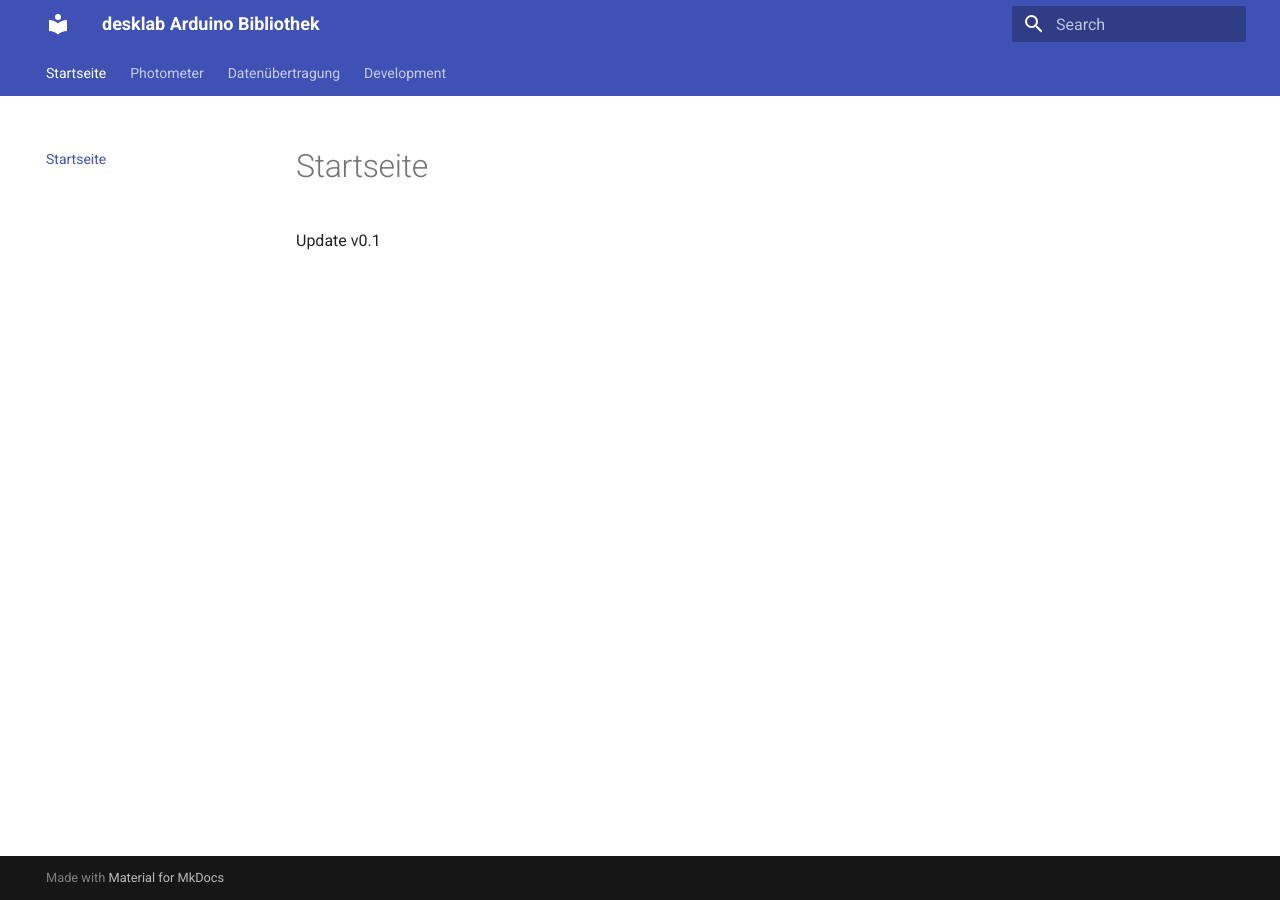
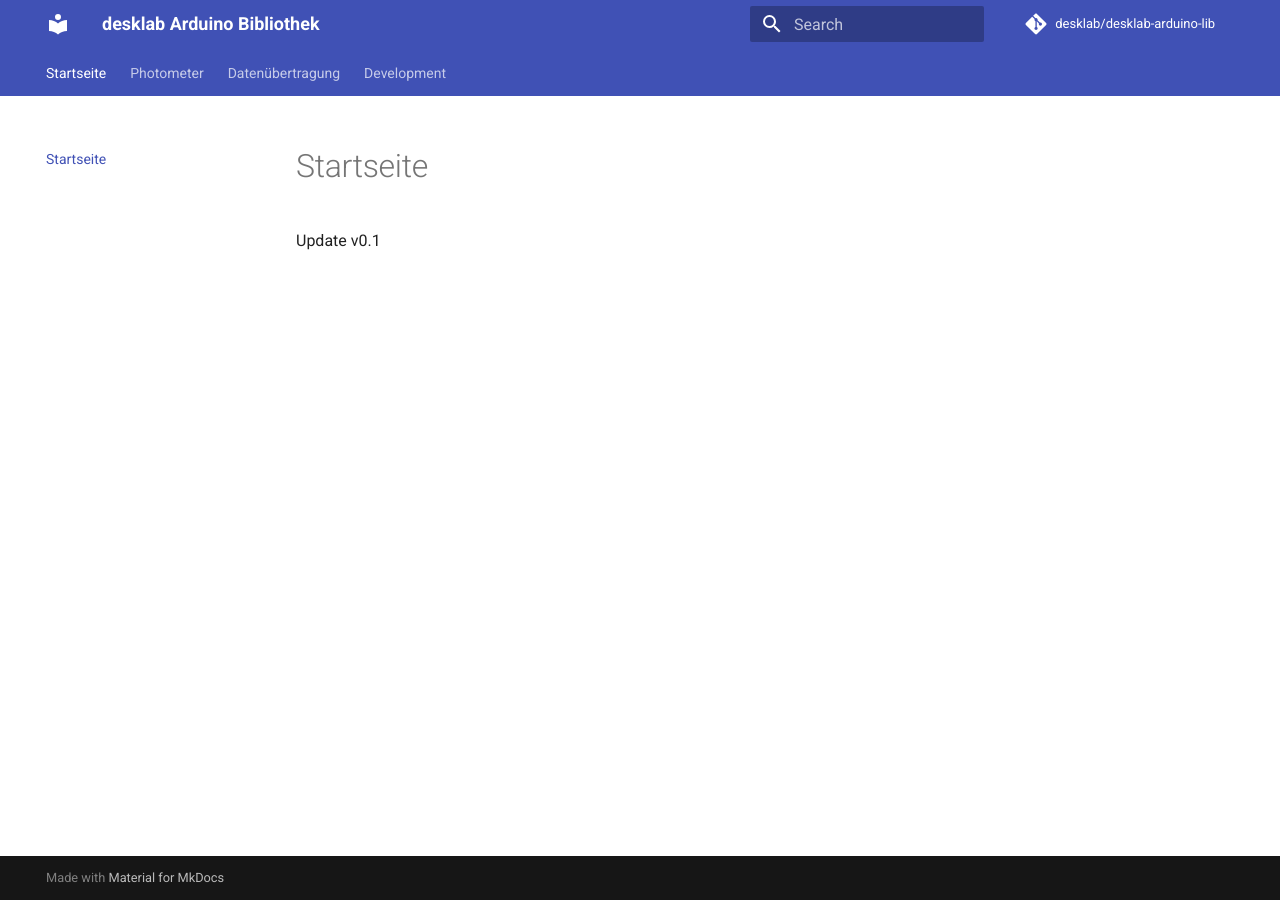
Before and after one commit to desklab/desklab-arduino-lib, an MkDocs documentation site: the page built from docs/index.md, in a window 1280 px wide. Built offline with MkDocs 1.6.1 and Material for MkDocs 9.7.7, drawn with Linux system fonts in a browser that asks for light colours; comment, search, counter and statistics services are not loaded; the version menu is left out.

Commit message:
add repo information to docs

```diff
--- a/mkdocs.yml
+++ b/mkdocs.yml
@@ -2,6 +2,8 @@ site_name: desklab Arduino Bibliothek
 
 theme:
   name: material
+  icon:
+    repo: fontawesome/brands/git-alt
   palette:
     primary: indigo
   features:
@@ -30,3 +32,6 @@ extra:
   version:
     provider: mike
     default: stable
+
+repo_url: https://github.com/desklab/desklab-arduino-lib
+repo_name: desklab/desklab-arduino-lib
```
